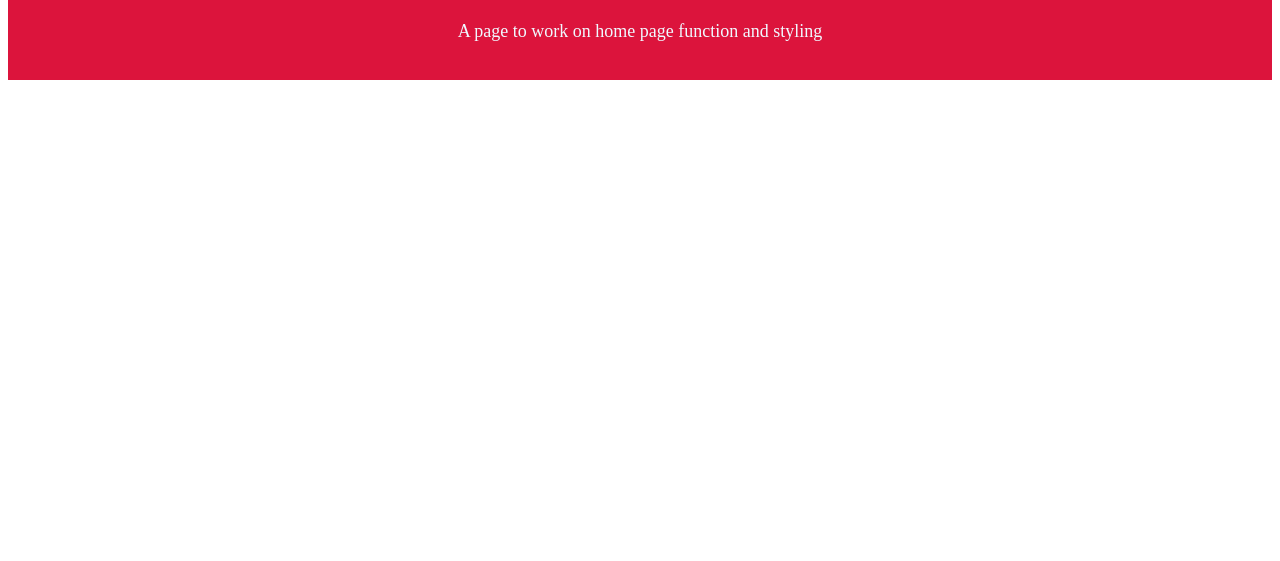
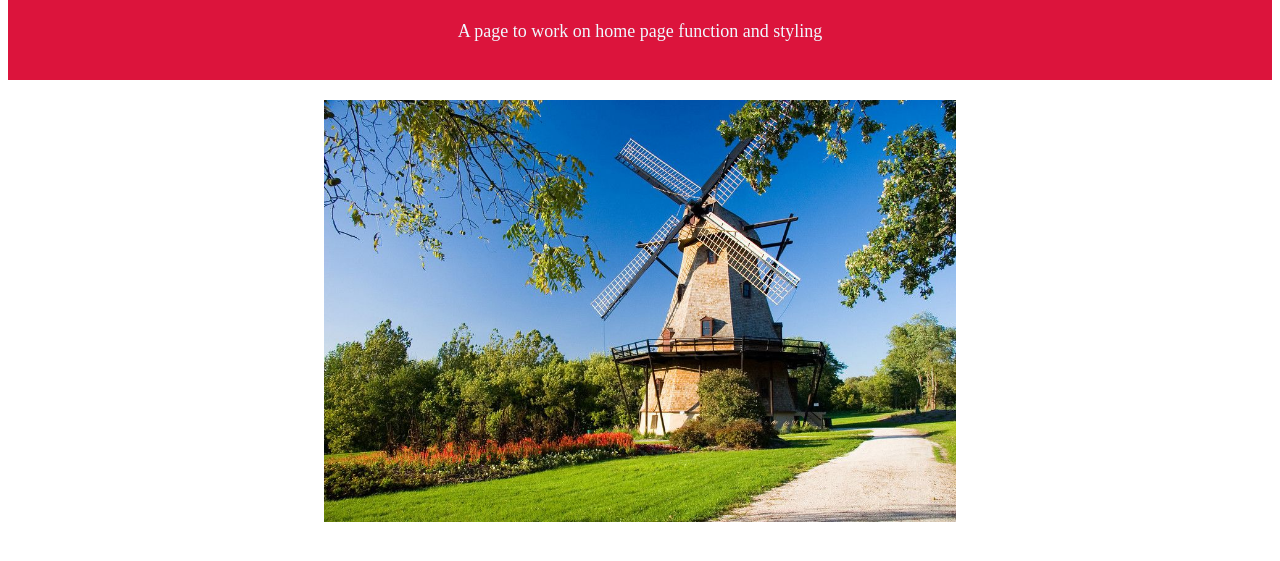
Before and after one commit to mghoskins/webWork, a plain HTML site: page practice2/homepage.html in a window 1280 px wide. Shown: the part 97-658 px from the top of the page. Drawn offline with Linux system fonts and the light colour scheme.

Commit message:
quick changes

```diff
--- a/practice2/css/main.css
+++ b/practice2/css/main.css
@@ -35,3 +35,12 @@ html {
     margin-right: auto;
     width: 50%;
 }
+
+/* Center alignment for pictures with a pad of 20 px */
+.padding {
+    padding: 20px;
+    display: block;
+    margin-left: auto;
+    margin-right: auto;
+    width: 50%;
+}
--- a/practice2/homepage.html
+++ b/practice2/homepage.html
@@ -12,5 +12,7 @@
         <p>A page to work on home page function and styling</p>
     </div>
 
+    <img src="img/Windmill.jpg" alt="windmill_Center" class="padding">
+
 </body>
 </html>
```
Also changed, not shown: practice2/workInProgress.html (+0 -2 lines).
